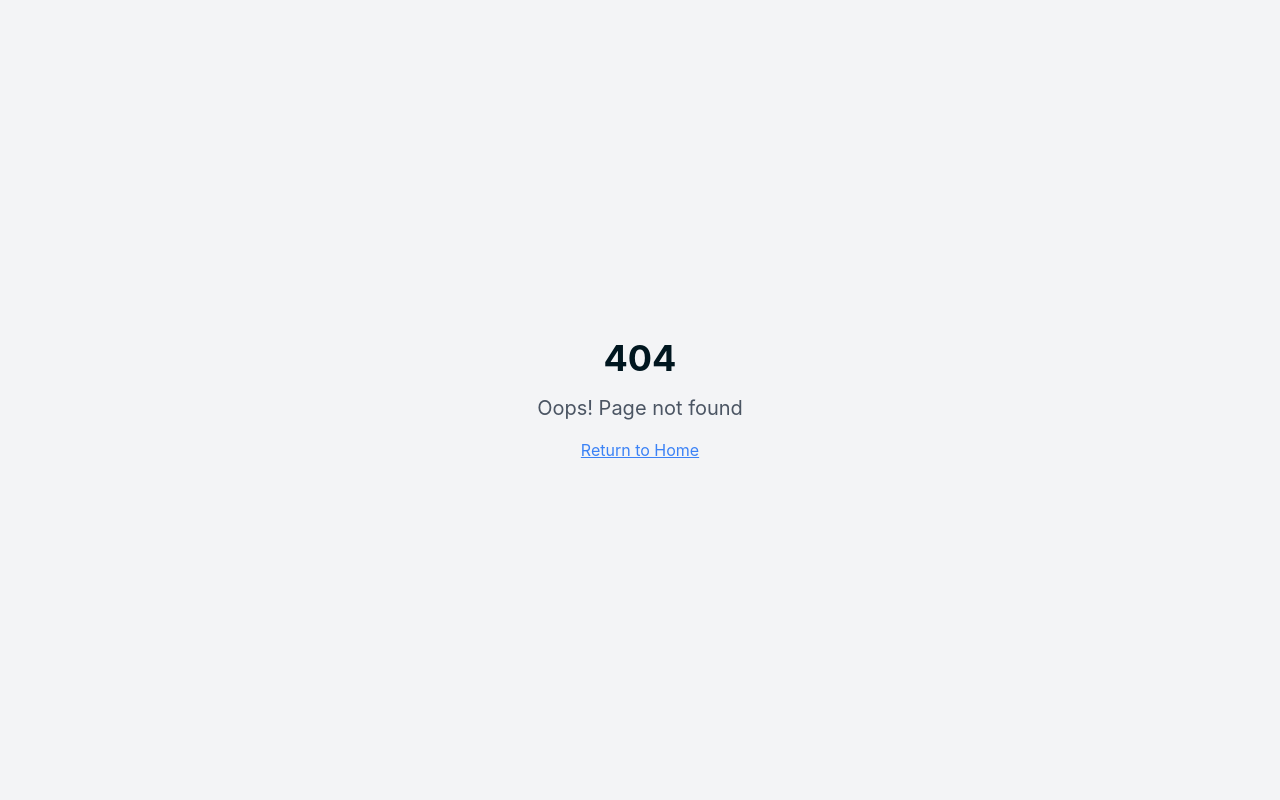
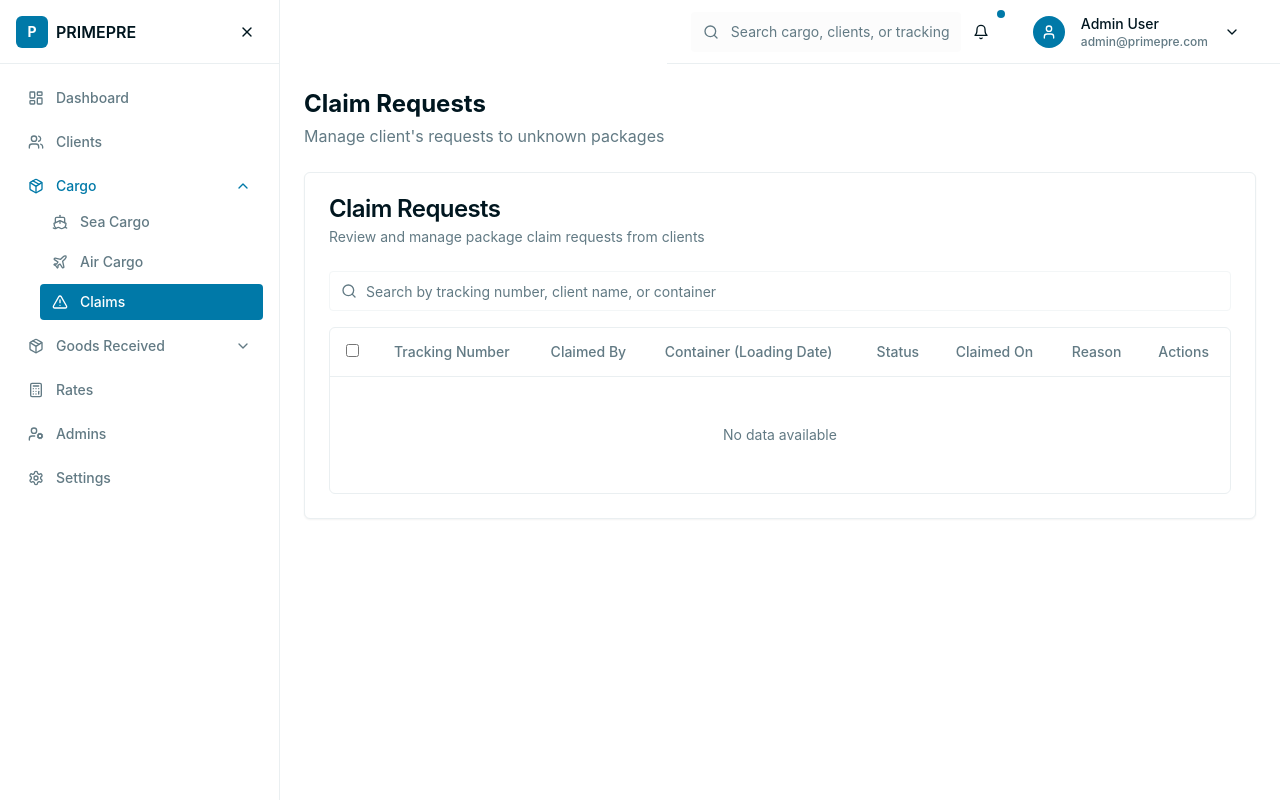
Before and after one commit to mckenzie-work/prime-cargo-vision, a React (Vite) app: page /cargos/claims in a window 1280 px wide. Before the commit this address had no page. Built offline with nearby package versions, Linux system fonts and the light colour scheme.

Commit message:
Refactor Claims Page
Update the Claims page to be a sub-section under Cargo, with updated text to reflect its purpose of managing client package claim requests.

```diff
--- a/src/App.tsx
+++ b/src/App.tsx
@@ -7,6 +7,7 @@ import { AppLayout } from "@/components/layout/AppLayout";
 import Dashboard from "./pages/Dashboard";
 import Clients from "./pages/Clients";
 import SeaCargo from "./pages/SeaCargo";
+import Claims from "./pages/Claims";
 import NotFound from "./pages/NotFound";
 
 const queryClient = new QueryClient();
@@ -42,6 +43,14 @@ const App = () => (
               </AppLayout>
             }
           />
+          <Route
+            path="/cargos/claims"
+            element={
+              <AppLayout>
+                <Claims />
+              </AppLayout>
+            }
+          />
           {/* ADD ALL CUSTOM ROUTES ABOVE THE CATCH-ALL "*" ROUTE */}
           <Route path="*" element={<NotFound />} />
         </Routes>
--- a/src/components/layout/AppSidebar.tsx
+++ b/src/components/layout/AppSidebar.tsx
@@ -31,6 +31,7 @@ const navigation = [
     children: [
       { name: "Sea Cargo", href: "/cargos/sea", icon: Ship },
       { name: "Air Cargo", href: "/cargos/air", icon: Plane },
+      { name: "Claims", href: "/cargos/claims", icon: AlertTriangle },
     ],
   },
   {
@@ -40,7 +41,6 @@ const navigation = [
       { name: "Ghana", href: "/goods/ghana", icon: MapPin },
     ],
   },
-  { name: "Package Claims", href: "/claims", icon: AlertTriangle },
   { name: "Rates", href: "/rates", icon: Calculator },
   { name: "Admins", href: "/my-admins", icon: UserCog },
   { name: "Settings", href: "/settings", icon: Settings },
--- /dev/null
+++ b/src/pages/Claims.tsx
@@ -0,0 +1,61 @@
+import { Search } from "lucide-react";
+import { Input } from "@/components/ui/input";
+import { Table, TableBody, TableHead, TableHeader, TableRow, TableCell } from "@/components/ui/table";
+import { Card, CardContent, CardDescription, CardHeader, CardTitle } from "@/components/ui/card";
+
+export default function Claims() {
+  return (
+    <div className="space-y-6">
+      {/* Page Header */}
+      <div>
+        <h1 className="text-2xl font-heading font-bold text-foreground">Claim Requests</h1>
+        <p className="text-muted-foreground mt-1">Manage client's requests to unknown packages</p>
+      </div>
+
+      {/* Claims Section */}
+      <Card>
+        <CardHeader>
+          <CardTitle>Claim Requests</CardTitle>
+          <CardDescription>Review and manage package claim requests from clients</CardDescription>
+        </CardHeader>
+        <CardContent className="space-y-4">
+          {/* Search Bar */}
+          <div className="relative">
+            <Search className="absolute left-3 top-1/2 transform -translate-y-1/2 text-muted-foreground h-4 w-4" />
+            <Input
+              placeholder="Search by tracking number, client name, or container"
+              className="pl-9"
+            />
+          </div>
+
+          {/* Claims Table */}
+          <div className="border rounded-lg">
+            <Table>
+              <TableHeader>
+                <TableRow>
+                  <TableHead className="w-12">
+                    <input type="checkbox" className="rounded border-border" />
+                  </TableHead>
+                  <TableHead>Tracking Number</TableHead>
+                  <TableHead>Claimed By</TableHead>
+                  <TableHead>Container (Loading Date)</TableHead>
+                  <TableHead>Status</TableHead>
+                  <TableHead>Claimed On</TableHead>
+                  <TableHead>Reason</TableHead>
+                  <TableHead>Actions</TableHead>
+                </TableRow>
+              </TableHeader>
+              <TableBody>
+                <TableRow>
+                  <TableCell colSpan={8} className="text-center py-12 text-muted-foreground">
+                    No data available
+                  </TableCell>
+                </TableRow>
+              </TableBody>
+            </Table>
+          </div>
+        </CardContent>
+      </Card>
+    </div>
+  );
+}
```
